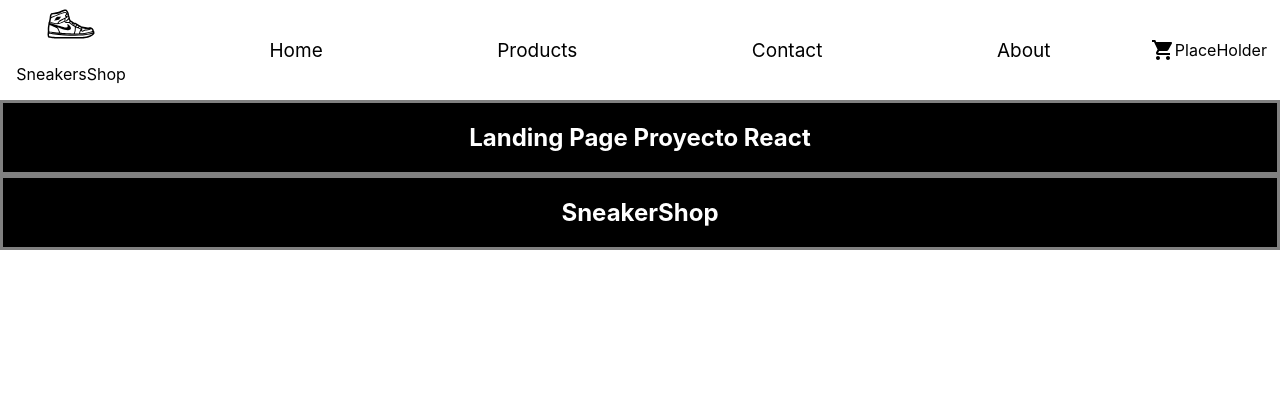
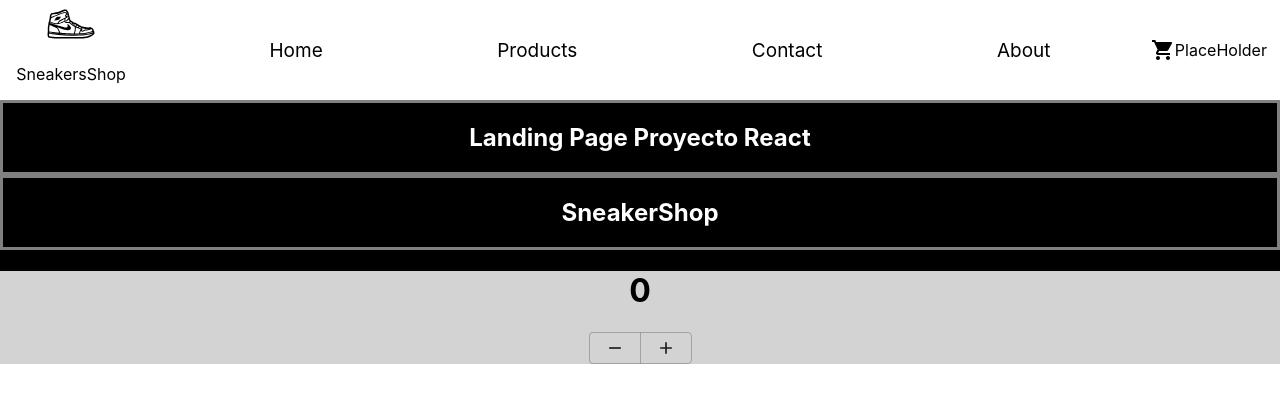
Before and after one commit to vic-ruiz/ruiz-manga, a React (Create React App) app: page / in a window 1280 px wide. Shown: the top 402 px of the page. Built offline with nearby package versions, Linux system fonts and the light colour scheme.

Commit message:
itemCounter

```diff
--- a/package.json
+++ b/package.json
@@ -3,6 +3,7 @@
   "version": "0.1.0",
   "private": true,
   "dependencies": {
+    "@material-ui/core": "^4.12.3",
     "@material-ui/icons": "^4.11.2",
     "@testing-library/jest-dom": "^5.16.1",
     "@testing-library/react": "^12.1.2",
--- a/src/ItemListContainer/ItemListContainer.js
+++ b/src/ItemListContainer/ItemListContainer.js
@@ -1,4 +1,5 @@
 import React from 'react'
+import { ItemCount } from '../components/ItemCount/ItemCount'
 import { PageList } from '../components/List/List'
 
 export const ItemListContainer = () => {
@@ -6,6 +7,7 @@ export const ItemListContainer = () => {
         <>
             <PageList greeting ="Landing Page Proyecto React"/>
             <PageList greeting ="SneakerShop"/>
+            <ItemCount stock = {20} initial = {0} />
         </>
     )
 
--- /dev/null
+++ b/src/components/ItemCount/ItemCount.js
@@ -0,0 +1,35 @@
+import React, {useState} from 'react'
+import ButtonGroup from "@material-ui/core/ButtonGroup";
+import Button from "@material-ui/core/Button";
+import AddIcon from "@material-ui/icons/Add";
+import RemoveIcon from "@material-ui/icons/Remove";
+import "./ItemCounter.css"
+
+export function ItemCount({stock , initial}) {
+
+    const [counter, setCounter] = useState(initial)
+
+    const sumar = () => {
+        if (stock > counter) setCounter(counter + 1)
+    }
+
+    const restar = () => {
+        if (counter > 0) setCounter(counter - 1)
+    }
+
+
+    return (
+        <div class="itemCounter" >
+            <h1> {`${counter}`} </h1>
+            <ButtonGroup>
+                <Button onClick = {restar}>
+                    {" "}
+                    <RemoveIcon fontSize = "small"/>
+                </Button>
+                <Button onClick = {sumar}>
+                    {" "}
+                    <AddIcon fontSize = "small"/>
+                </Button>
+            </ButtonGroup>
+        </div>)
+}
--- /dev/null
+++ b/src/components/ItemCount/ItemCounter.css
@@ -0,0 +1,3 @@
+.itemCounter{
+    background-color: lightgray;
+}
```
Also changed, not shown: 1 other file (tests, documents, lock files or other folders).
